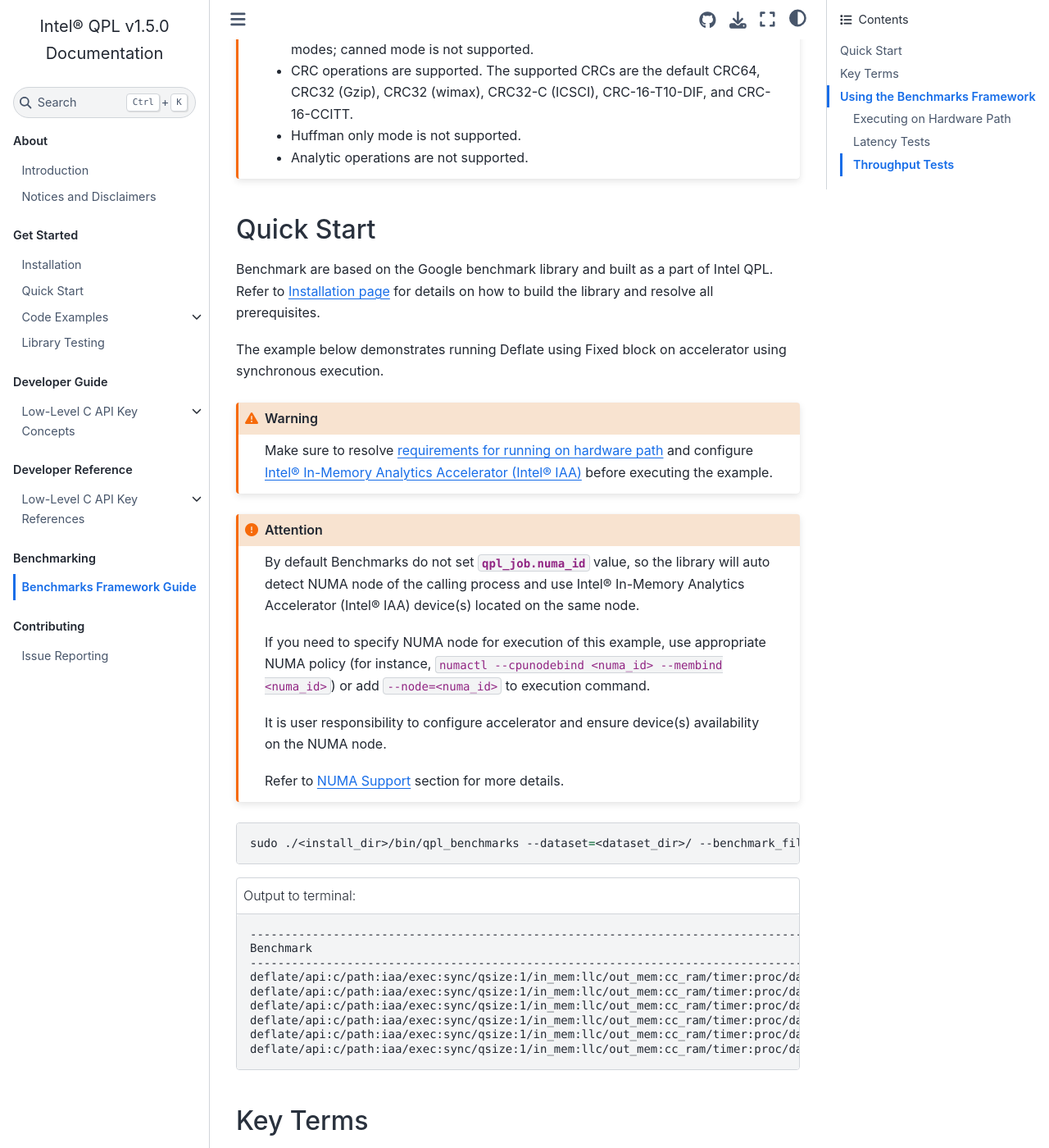
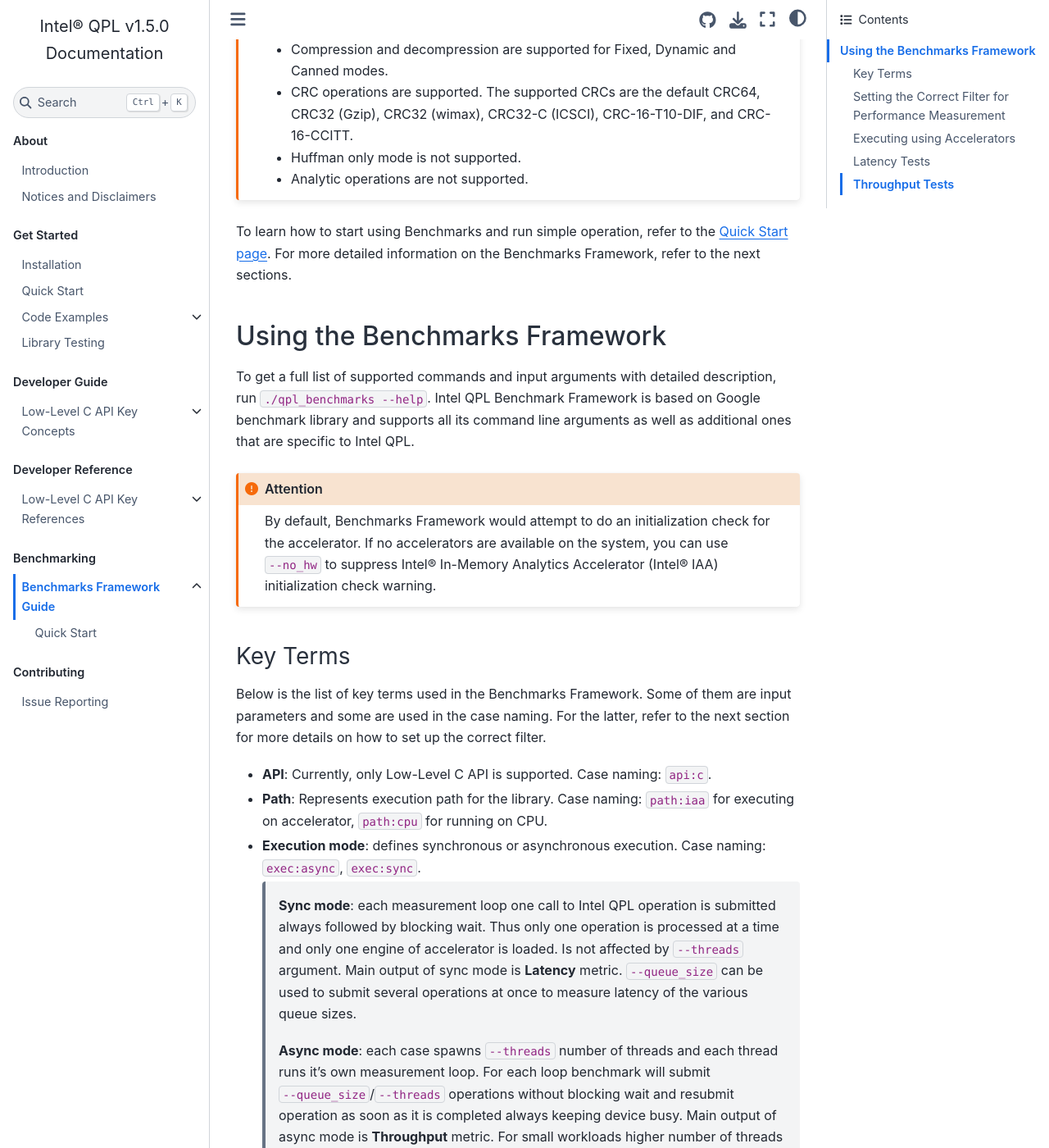
Before and after one commit to intel/qpl, a Sphinx documentation site: the page built from doc/source/documentation/bench_docs/guide.rst, in a window 1280 px wide and 1400 px high, scrolled down 357 px. Shown: the whole window at 82% size. Built offline with Sphinx 7.4.7 and the Sphinx Book theme 1.1.4, drawn with Linux system fonts in a browser that asks for light colours; some of the changed text lies outside the part shown.

Commit message:
[doc] Update Benchmarks Framework and include Canned mode (#939)

```diff
--- a/doc/source/documentation/bench_docs/guide.rst
+++ b/doc/source/documentation/bench_docs/guide.rst
@@ -12,64 +12,40 @@
 Goal of the benchmarks is to provide performance guidance on various use case scenarios
 of the Intel® Query Processing Library (Intel® QPL).
 To cover these cases the benchmarks provide several performance metrics and modes of operation.
+Benchmark are based on the Google benchmark library and built as a part of Intel QPL.
 
 .. attention::
 
     Currently, the Intel QPL benchmarks framework offers limited support.
 
-    - Compression and decompression are supported for fixed and dynamic modes; canned mode is not supported.
+    - Compression and decompression are supported for Fixed, Dynamic and Canned modes.
     - CRC operations are supported. The supported CRCs are the default CRC64, CRC32 (Gzip), CRC32 (wimax),
       CRC32-C (ICSCI), CRC-16-T10-DIF, and CRC-16-CCITT.
     - Huffman only mode is not supported.
     - Analytic operations are not supported.
 
-Quick Start
-***********
+To learn how to start using Benchmarks and run simple operation, refer to the :ref:`Quick Start page <library_benchmarking_quick_start_link>`.
+For more detailed information on the Benchmarks Framework, refer to the next sections.
 
-Benchmark are based on the Google benchmark library and built as a part of Intel QPL.
-Refer to :ref:`Installation page <building_library_build_reference_link>`
-for details on how to build the library and resolve all prerequisites.
+Using the Benchmarks Framework
+******************************
 
-The example below demonstrates running Deflate using Fixed block on accelerator using synchronous execution.
-
-.. warning::
-
-    Make sure to resolve :ref:`requirements for running on hardware path <system_requirements_hw_path_reference_link>` and
-    configure :ref:`Intel® In-Memory Analytics Accelerator (Intel® IAA) <accelerator_configuration_reference_link>`
-    before executing the example.
+To get a full list of supported commands and input arguments with detailed description, run ``./qpl_benchmarks --help``.
+Intel QPL Benchmark Framework is based on Google benchmark library and supports all its command line arguments
+as well as additional ones that are specific to Intel QPL.
 
 .. attention::
 
-    By default Benchmarks do not set :c:member:`qpl_job.numa_id` value, so the library will auto detect NUMA node
-    of the calling process and use Intel® In-Memory Analytics Accelerator (Intel® IAA) device(s) located on the same node.
-
-    If you need to specify NUMA node for execution of this example,
-    use appropriate NUMA policy (for instance, ``numactl --cpunodebind <numa_id> --membind <numa_id>``)
-    or add ``--node=<numa_id>`` to execution command.
-
-    It is user responsibility to configure accelerator and ensure device(s) availability on the NUMA node.
-
-    Refer to :ref:`library_numa_support_reference_link` section for more details.
-
-.. code-block:: shell
-
-    sudo ./<install_dir>/bin/qpl_benchmarks --dataset=<dataset_dir>/ --benchmark_filter="deflate.*:iaa.*:sync.*:fixed.*" --benchmark_min_time=0.1 --block_size=0
-
-.. code-block:: shell
-    :caption: Output to terminal:
-
-    ------------------------------------------------------------------------------------------------------------------------------------------------------------------------------------
-    Benchmark                                                                                                                          Time             CPU   Iterations UserCounters...
-    ------------------------------------------------------------------------------------------------------------------------------------------------------------------------------------
-    deflate/api:c/path:iaa/exec:sync/qsize:1/in_mem:llc/out_mem:cc_ram/timer:proc/data:pic.113/huffman:fixed/lvl:1/real_time        3226 ns         3226 ns        42981 Latency=3.22604us Latency/Op=3.22604us Ratio=4.40904 Throughput=1.26967G/s
-    deflate/api:c/path:iaa/exec:sync/qsize:1/in_mem:llc/out_mem:cc_ram/timer:proc/data:pic.28/huffman:fixed/lvl:1/real_time         9304 ns         9304 ns        14907 Latency=9.30406us Latency/Op=9.30406us Ratio=5.06461 Throughput=1.76095G/s
-    deflate/api:c/path:iaa/exec:sync/qsize:1/in_mem:llc/out_mem:cc_ram/timer:proc/data:progp.02/huffman:fixed/lvl:1/real_time       9454 ns         9454 ns        14828 Latency=9.45413us Latency/Op=9.45413us Ratio=2.88756 Throughput=1.733G/s
-    deflate/api:c/path:iaa/exec:sync/qsize:1/in_mem:llc/out_mem:cc_ram/timer:proc/data:progp.08/huffman:fixed/lvl:1/real_time       3255 ns         3255 ns        43100 Latency=3.25501us Latency/Op=3.25501us Ratio=3.25338 Throughput=1.25837G/s
-    deflate/api:c/path:iaa/exec:sync/qsize:1/in_mem:llc/out_mem:cc_ram/timer:proc/data:trans.04/huffman:fixed/lvl:1/real_time       9436 ns         9436 ns        14782 Latency=9.43575us Latency/Op=9.43575us Ratio=2.41759 Throughput=1.73637G/s
-    deflate/api:c/path:iaa/exec:sync/qsize:1/in_mem:llc/out_mem:cc_ram/timer:proc/data:trans.21/huffman:fixed/lvl:1/real_time       3243 ns         3243 ns        43891 Latency=3.24297us Latency/Op=3.24297us Ratio=3.86051 Throughput=1.26304G/s
+    By default, Benchmarks Framework would attempt to do an initialization check for the accelerator.
+    If no accelerators are available on the system, you can use ``--no_hw`` to suppress
+    Intel® In-Memory Analytics Accelerator (Intel® IAA) initialization check warning.
 
 Key Terms
-*********
+=========
+
+Below is the list of key terms used in the Benchmarks Framework.
+Some of them are input parameters and some are used in the case naming.
+For the latter, refer to the next section for more details on how to set up the correct filter.
 
 * **API**: Currently, only Low-Level C API is supported. Case naming: ``api:c``.
 * **Path**: Represents execution path for the library. Case naming: ``path:iaa`` for executing on accelerator, ``path:cpu`` for running on CPU.
@@ -87,82 +63,69 @@
     For small workloads higher number of threads may be required to saturate devices,
     for big workloads even one thread may reach capacity.
 
+* **Compression mode**: Currently, Static mode is not supported. Supported case namings: ``huffman:fixed``, ``huffman:dynamic`` or ``huffman:canned``. Note, that for Canned mode, Huffman tables are precomputed and do not contribute to the metrics measured.
 * **Blocks**: Input data is split by blocks of size ``--block_size=XXXX`` (with XXXX being in bytes) and each block is processed separately.
 * **Dataset**: Path should be provided to a dataset (e.g., Calgary corpus) via ``--dataset=<dataset_dir>`` parameter.
 
-Using the Benchmarks Framework
-******************************
-
-Intel QPL benchmark framework is based on Google benchmark library,
-run ``./qpl_benchmarks --help`` to get a full list of supported commands and input arguments with detailed description.
-
-.. attention::
-
-    If no accelerators are available on the system, you can use ``--no_hw`` to suppress Intel IAA initialization check warning.
+Setting the Correct Filter for Performance Measurement
+======================================================
 
 In order to set up a specific run configuration ``--benchmark_filter`` should be used,
 which input is a regexp based on the case name.
 
 For instance, for launching compression operation using Low-Level C API, synchronous execution and fixed mode
 on a CPU, use the next expression ``--benchmark_filter="deflate.*:c/.*:cpu.*:sync.*fixed"``.
-
 To run decompression benchmarks, run the filter with ``inflate``.
 
 To run CRC benchmarks, run the filter with ``crc``. To filter for a specific CRC operation, run the filter with
 one of the following phrases at the end: ``crc32_gzip``, ``crc32_iscsi``, ``crc32_wimax``, ``T10DIF``, ``crc16_ccitt``,
-``crc64``.
+``crc64``. For example, to run CRC benchmarks on only crc64,
+the following filter would work: ``--benchmark_filter="crc.*:c/.*:cpu.*:sync.*crc64"``.
 
-For example, to run CRC benchmarks on only crc64, the following filter would work: ``--benchmark_filter="crc.*:c/.*:cpu.*:sync.*crc64"``.
+Executing using Accelerators
+============================
 
-Executing on Hardware Path
-==========================
+Make sure to resolve :ref:`requirements for running on hardware path <system_requirements_hw_path_reference_link>`
+and :ref:`configure accelerator <accelerator_configuration_reference_link>` before executing using accelerator.
 
-.. warning::
+Benchmark Framework does not allow executing on a specific Intel IAA instance,
+however, it is possible to control the number of instances used by the benchmark.
+By default, Intel QPL respect the NUMA boundary and will use Intel IAA instances
+located on the NUMA node of the calling process.
 
-    Make sure to resolve :ref:`requirements for running on hardware path <system_requirements_hw_path_reference_link>` and
-    :ref:`configure accelerator <accelerator_configuration_reference_link>` before executing the example.
+Alternatively, you can explicitly specify the NUMA node for execution,
+use the appropriate NUMA policy (for instance, ``numactl --cpunodebind <numa_id> --membind <numa_id>``)
+or add ``--node=<numa_id>`` to the execution command.
 
 .. attention::
 
-    Currently, the library doesn't provide a way to specify a number of Intel IAA
-    instance for execution and will use everything available on the system.
+    It is the user's responsibility to configure the accelerator and ensure device(s) availability on the NUMA node.
 
-    It is the user's responsibility to configure the accelerator.
-    If you need to run on 1 or multiple Intel IAA instances, make sure your system is configured appropriately.
-
-.. attention::
-
-    By default, Intel QPL would use Intel IAA instances located on the NUMA node of the calling process.
-
-    If you need to specify NUMA node for execution,
-    use appropriate NUMA policy (for instance, ``numactl --cpunodebind <numa_id> --membind <numa_id>``)
-    or add ``--node=<numa_id>`` to execution command.
-
-    It is user responsibility to configure accelerator and ensure device(s) availability on the NUMA node.
-    Refer to :ref:`library_numa_support_reference_link` section for more details.
+    Refer to the :ref:`library_numa_support_reference_link` section for more details.
 
 Latency Tests
 =============
 
-For reporting or tracking latency metric, use ``sync`` mode, 1 Intel IAA instance, and a single thread.
+For reporting or tracking latency metric, it is recommended to use ``sync`` mode, 1 Intel IAA instance, and a single thread.
 
-Below are examples for compression (``deflate``) and decompression (``inflate``) using 4kb block_sizes:
+Below are examples for compression (``deflate``) and decompression (``inflate``) using 4kb block_sizes and Fixed mode:
 
 .. code-block:: shell
 
-    numactl --membind=0 --cpunodebind=0 sudo ./<install_dir>/bin/qpl_benchmarks --dataset=<dataset_dir>/ --benchmark_filter="deflate.*:iaa.*:sync.*:fixed.*" --benchmark_min_time=0.1 --block_size=4096
+    ./<install_dir>/bin/qpl_benchmarks --dataset=<dataset_dir>/ --benchmark_filter="deflate.*:iaa.*:sync.*:fixed.*" --benchmark_min_time=0.1s --block_size=4096
 
 
 .. code-block:: shell
 
-    numactl --membind=0 --cpunodebind=0 sudo ./<install_dir>/bin/qpl_benchmarks --dataset=<dataset_dir>/ --benchmark_filter="inflate.*:iaa.*:sync.*:fixed.*lvl:1.*" --benchmark_min_time=0.1 --block_size=4096
+    ./<install_dir>/bin/qpl_benchmarks --dataset=<dataset_dir>/ --benchmark_filter="inflate.*:iaa.*:sync.*:fixed.*lvl:1.*" --benchmark_min_time=0.1s --block_size=4096
 
 Throughput Tests
 ================
 
 For reporting or tracking throughput metric, use ``async`` mode, 1 to 4 Intel IAA devices, and multiple threads.
 
-Below are examples for compression (``deflate``) and decompression (``inflate``) using 4kb block_size and ``queue_size=128``:
+Below are examples for compression (``deflate``) and decompression (``inflate``) using 4kb block_size, ``queue_size=128``
+and Fixed mode:
 
 .. note::
 
@@ -171,9 +134,15 @@
 
 .. code-block:: shell
 
-    numactl --membind=0 --cpunodebind=0 sudo ./<install_dir>/bin/qpl_benchmarks --dataset=<dataset_dir>/ --benchmark_filter="deflate.*:c/.*:iaa.*:async.*:fixed.*" --benchmark_min_time=0.5 --block_size=4096 --queue_size=128 --threads=2
+    ./<install_dir>/bin/qpl_benchmarks --dataset=<dataset_dir>/ --benchmark_filter="deflate.*:c/.*:iaa.*:async.*:fixed.*" --benchmark_min_time=0.5s --block_size=4096 --queue_size=128 --threads=2
 
 
 .. code-block:: shell
 
-    numactl --membind=0 --cpunodebind=0 sudo ./<install_dir>/bin/qpl_benchmarks --dataset=<dataset_dir>/ --benchmark_filter="inflate.*:c/.*:iaa.*:async.*:fixed.*lvl:1.*" --benchmark_min_time=0.5 --block_size=4096 --queue_size=128 --threads=8
+    ./<install_dir>/bin/qpl_benchmarks --dataset=<dataset_dir>/ --benchmark_filter="inflate.*:c/.*:iaa.*:async.*:fixed.*lvl:1.*" --benchmark_min_time=0.5s --block_size=4096 --queue_size=128 --threads=8
+
+.. toctree::
+   :maxdepth: 1
+   :hidden:
+
+   quick_start.rst
```
Also changed, not shown: doc/source/documentation/bench_docs/quick_start.rst (added, +51 -0 lines).
